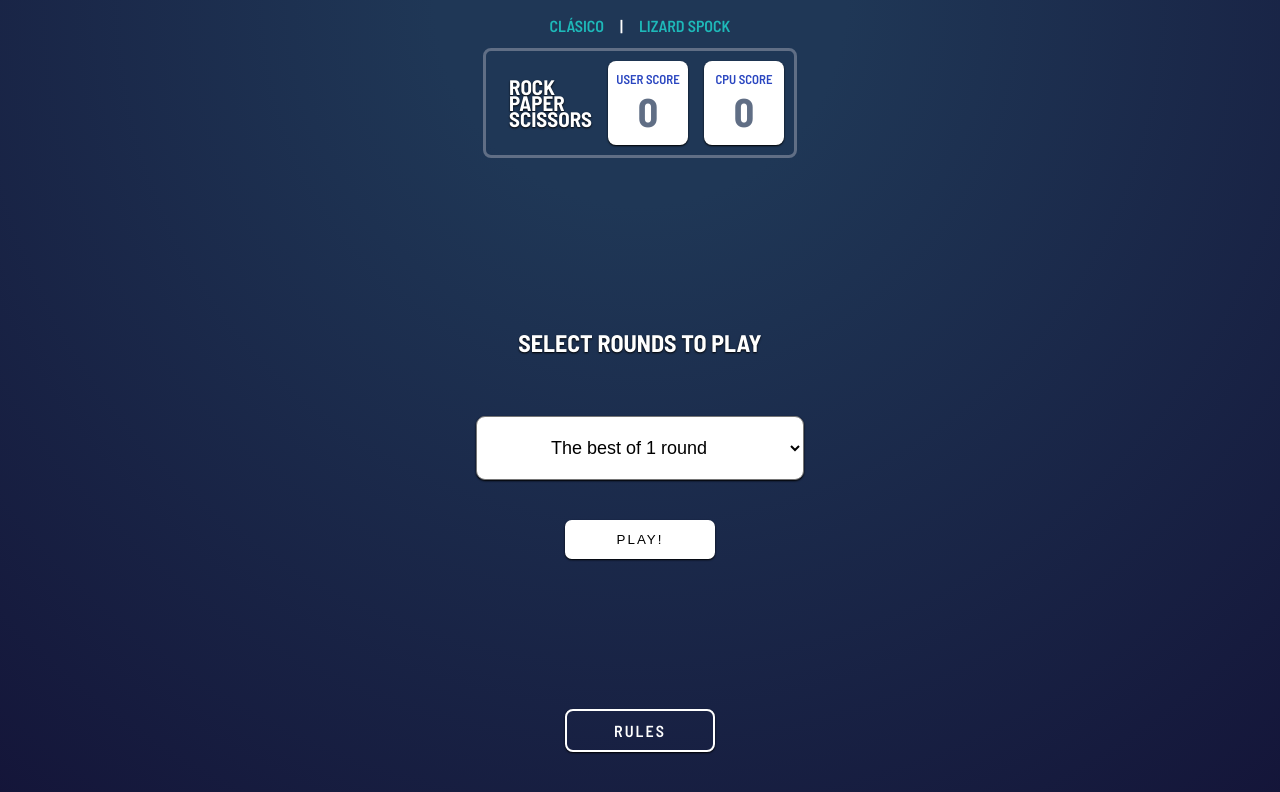
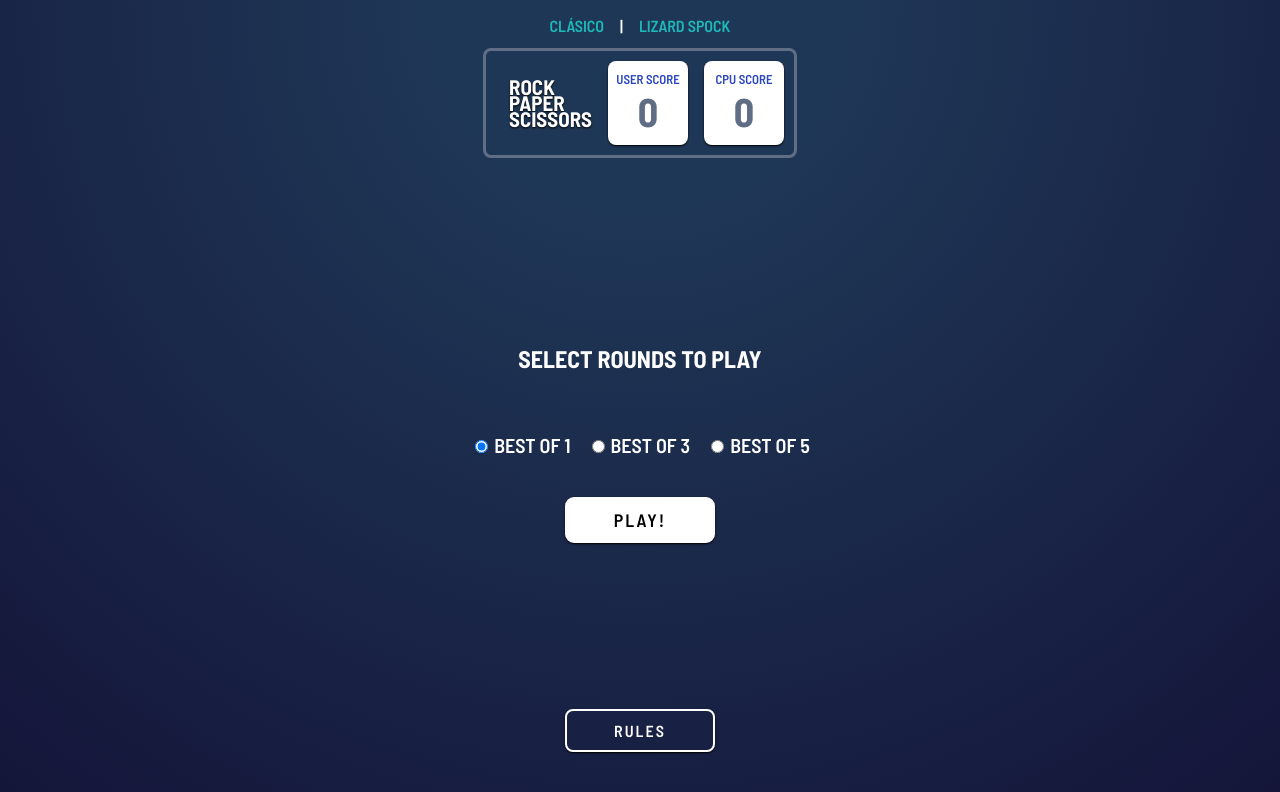
Before and after one commit to manulopezayora/rock-paper-scissors-lizard-spock, a React (Vite) app: page / in a window 1280 px wide. Shown: the top 792 px of the page. Built offline with nearby package versions, Linux system fonts and the light colour scheme.

Commit message:
chore(classic): adapt styles on round selector

```diff
--- a/src/App.css
+++ b/src/App.css
@@ -27,11 +27,23 @@
   text-decoration: none;
 }
 
+.rounds_selector {
+  display: flex;
+  flex-direction: column;
+  justify-content: center;
+  align-items: center;
+  row-gap: 1.5rem;
+}
+
+.rounds_selector__btn {
+  background-color: var(--light);
+  font-family: "Barlow Semi Condensed", sans-serif;
+  font-size: 18px;
+}
 
 
-.app {
-  width: 100%;
-}
+
+
 
 .countdown {
   margin-bottom: 20px;
@@ -127,24 +139,6 @@
   box-shadow: 0 5px 0 hsl(349, 78%, 46%);
 }
 
-.form {
-  display: flex;
-  flex-direction: column;
-  justify-content: center;
-  align-items: center;
-}
-
-.form__fields {
-  width: 100%;
-  padding: 20px;
-  display: flex;
-  justify-content: center;
-}
-
-.form__title {
-  text-shadow: var(--shadow);
-}
-
 .rounds {
   padding: 20px 70px;
   background-color: var(--light);
@@ -153,12 +147,6 @@
   font-size: 18px;
   cursor: pointer;
 }
-
-.form__btn {
-  background-color: var(--light);
-}
-
-
 
 @media screen and (min-width: 400px) {
   .container {
--- /dev/null
+++ b/src/components/RoundSelector/RoundSelector.module.css
@@ -0,0 +1,13 @@
+.container {
+    display: flex;
+    row-gap: 2rem;
+    flex-direction: column;
+    align-items: center;
+}
+
+.round_selector {
+    display: flex;
+    gap: 1rem;
+    justify-content: center;
+    margin: 1rem 0;
+}
--- /dev/null
+++ b/src/components/RoundSelector/RoundSelector.tsx
@@ -0,0 +1,30 @@
+import type { RoundOption } from '../../rules/types';
+import styles from './RoundSelector.module.css';
+
+interface RoundSelectorProps {
+    bestOf: RoundOption
+    setBestOf: (value: RoundOption) => void
+}
+
+export const RoundSelector = ({ bestOf, setBestOf }: RoundSelectorProps) => {
+    const options: RoundOption[] = [1, 3, 5];
+
+    return (
+        <div className={styles.container}>
+            <div className={styles.round_selector}>
+                {options.map((option) => (
+                    <label key={option} style={{ cursor: "pointer", fontSize: 20, fontWeight: '500' }}>
+                        <input
+                            type="radio"
+                            value={option}
+                            checked={bestOf === option}
+                            onChange={() => setBestOf(option)}
+                            style={{ marginRight: 6 }}
+                        />
+                        {`Best of ${option}`}
+                    </label>
+                ))}
+            </div>
+        </div>
+    )
+}
--- a/src/pages/Classic.tsx
+++ b/src/pages/Classic.tsx
@@ -1,28 +1,21 @@
-import { Header } from '../components/Header/Header'
-import { RulesModal } from '../components/RulesModal/RulesModal'
+import { Header } from '../components/Header/Header';
+import { RoundSelector } from '../components/RoundSelector/RoundSelector';
+import { RulesModal } from '../components/RulesModal/RulesModal';
+import { useGame } from '../hooks/UseGame';
 
 export const Classic = () => {
+    const { bestOf, setBestOf, startGame, gameStarted } = useGame();
     return (
         <>
             <Header />
 
-        <div id="app" className="app">
-            <form id="form" className="form">
-            <div className="form__fields">
-                <h2 className="form__title">Select Rounds to play</h2>
-            </div>
-            <div className="form__fields">
-                <select name="rounds" className="rounds">
-                <option value="1" selected>The best of 1 round</option>
-                <option value="3">The best of 3 rounds</option>
-                <option value="5">The best of 5 rounds</option>
-                </select>
-            </div>
-            <div className="form__fields">
-                <button className="btn form__btn">Play!</button>
-            </div>
-            </form>
-        </div>
+            {!gameStarted && (
+                <section className="rounds_selector">
+                    <h2>Select Rounds to play</h2>
+                    <RoundSelector bestOf={bestOf} setBestOf={setBestOf} />
+                    <button className="btn rounds_selector__btn" onClick={startGame}>Play!</button>
+                </section>
+            )}
 
             <RulesModal />
 
```
Lines whose indentation alone changed are shown as unchanged.
